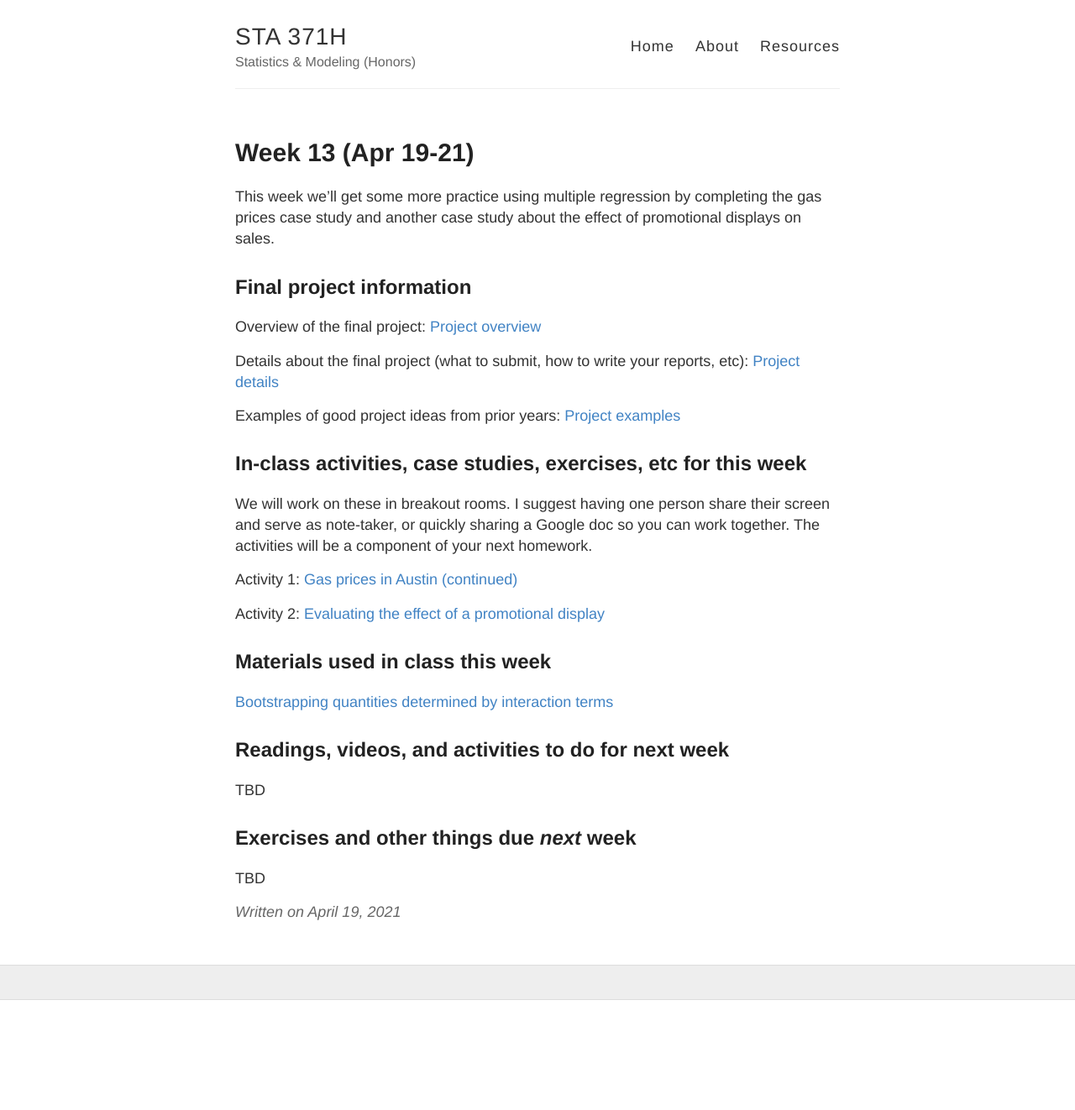
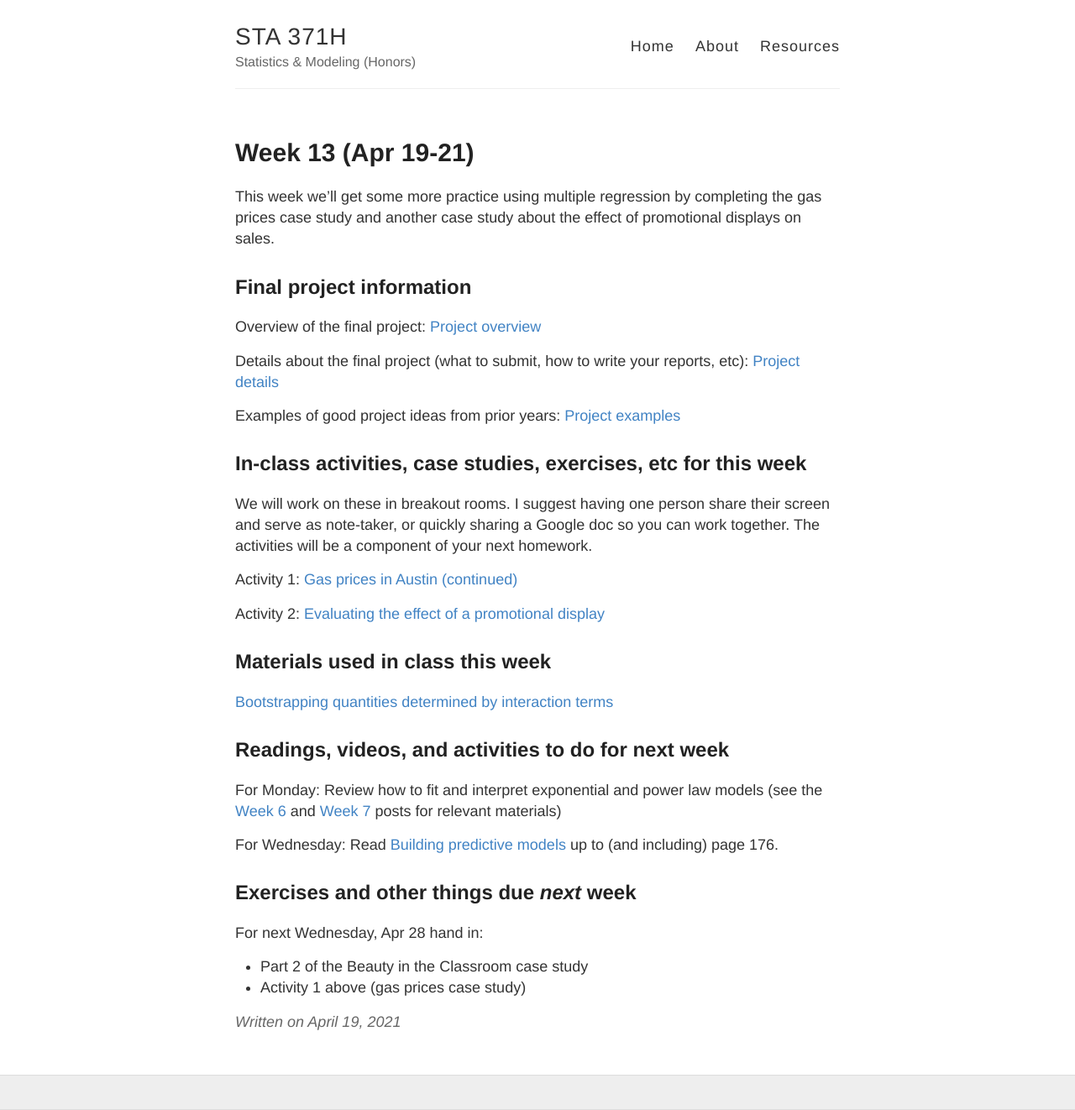
Before and after one commit to jaredsmurray/sta371h, a Jekyll site: the page built from docs/_posts/2021-04-19-Week-13.md, in a window 1280 px wide. Shown: the whole page at 84% size. Built offline with Jekyll 4.4.1, drawn with Linux system fonts in a browser that asks for light colours; before the commit the page ends 1191 px from its top, so only the background shows below that.

Commit message:
Update 2021-04-19-Week-13.md

```diff
--- a/docs/_posts/2021-04-19-Week-13.md
+++ b/docs/_posts/2021-04-19-Week-13.md
@@ -28,8 +28,12 @@ Activity 2: [Evaluating the effect of a promotional display](../files/ex_cheese)
 
 ## Readings, videos, and activities to do for next week
 
-TBD
+For Monday: Review how to fit and interpret exponential and power law models (see the [Week 6](https://jaredsmurray.github.io/sta371h/Week-06/) and [Week 7](https://jaredsmurray.github.io/sta371h/Week-07/) posts for relevant materials)
+
+For Wednesday: Read [Building predictive models](../files/16_building_predictive_models.pdf) up to (and including) page 176.
 
 ## Exercises and other things due *next* week
 
-TBD
+For next Wednesday, Apr 28 hand in:
+- Part 2 of the Beauty in the Classroom case study
+- Activity 1 above (gas prices case study)
```
